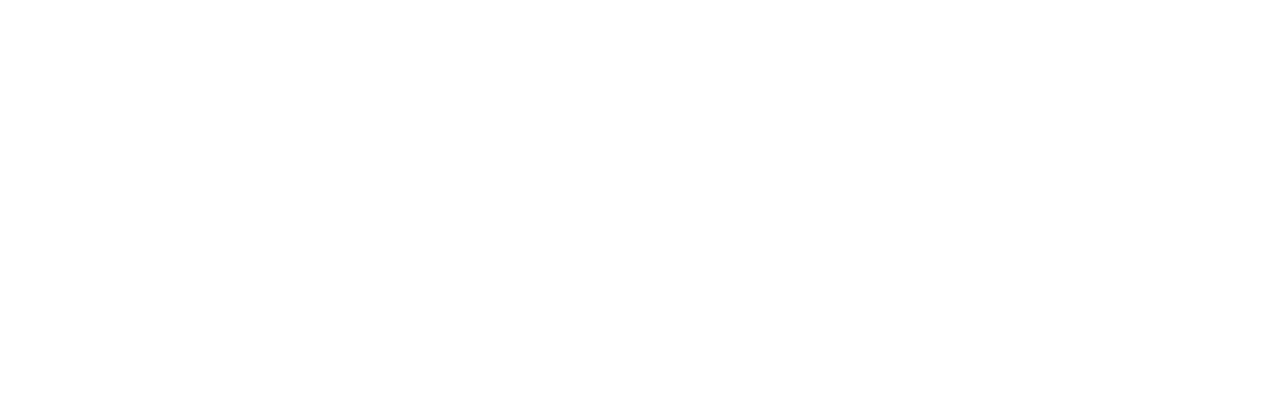
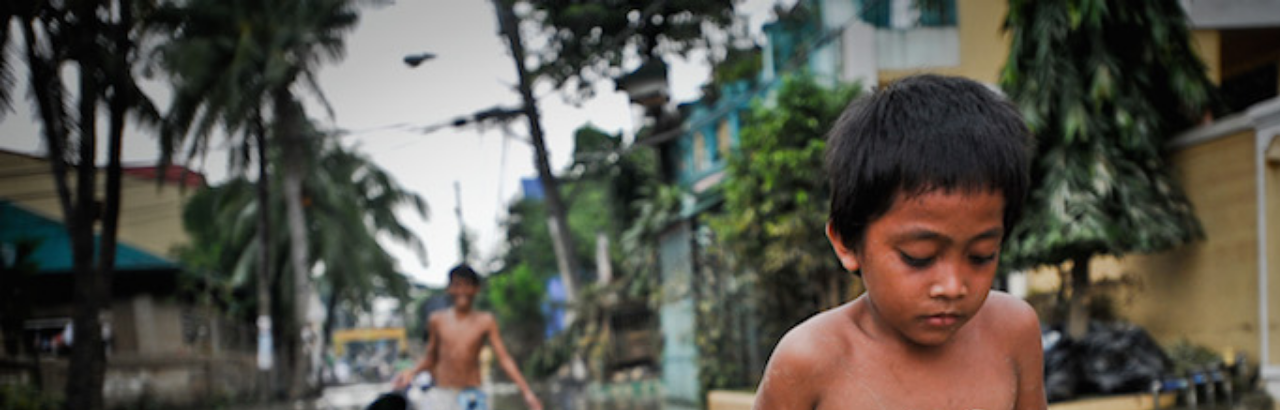
Before and after one commit to Nabonb/Donate-Website, a plain HTML site: page index.html in a window 1280 px wide. Shown: the top 410 px of the page. Drawn offline with Linux system fonts and the light colour scheme; the site is published under a folder, as on GitHub Pages, so addresses that start at the root find nothing.

Commit message:
atlast done

```diff
--- a/style.css
+++ b/style.css
@@ -3,7 +3,7 @@ body{
     font-family: 'Roboto', sans-serif;
 }
 .first-section{
-    background-image: url(/donate-today-main/images/donation9.jpg);
+    background-image: url(donate-today-main/images/donation9.jpg);
     background-repeat: no-repeat;
     background-size: cover;
     height: 1000px;
```
